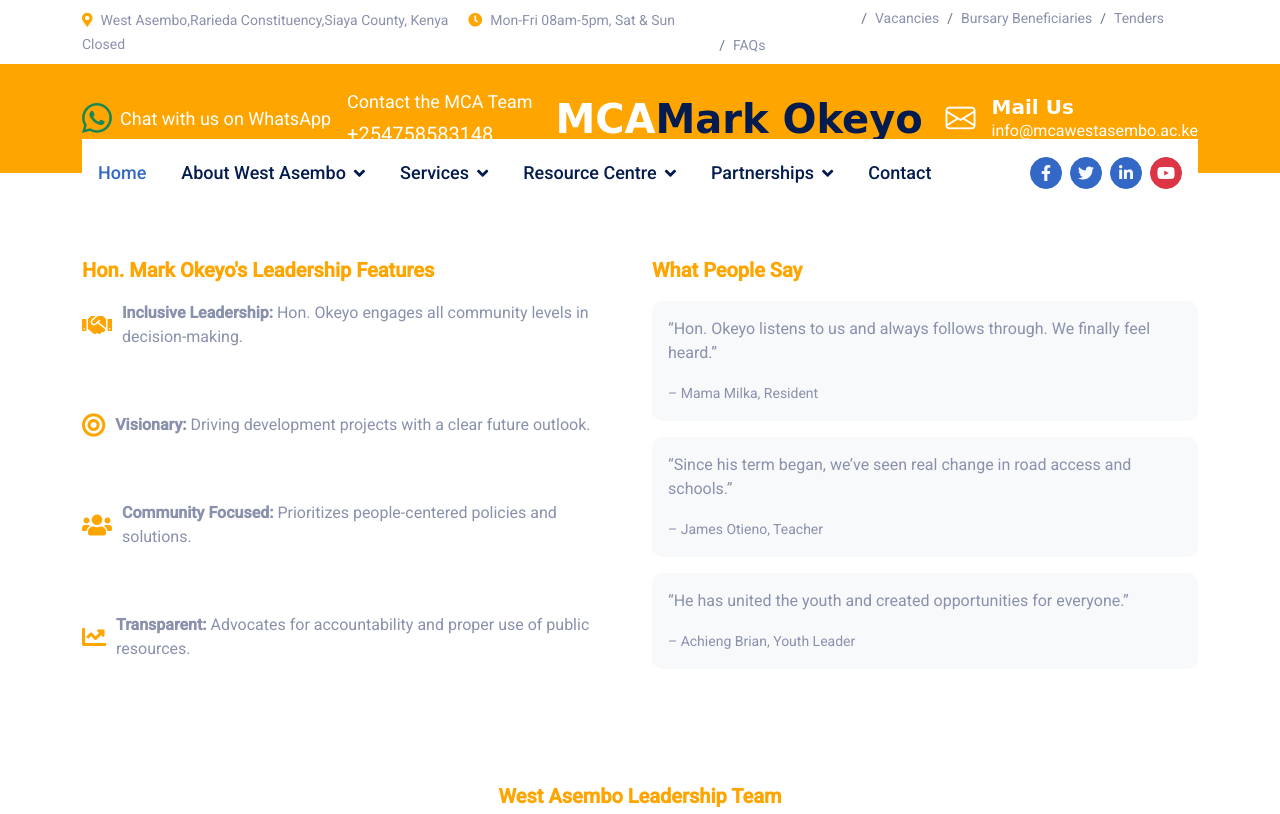
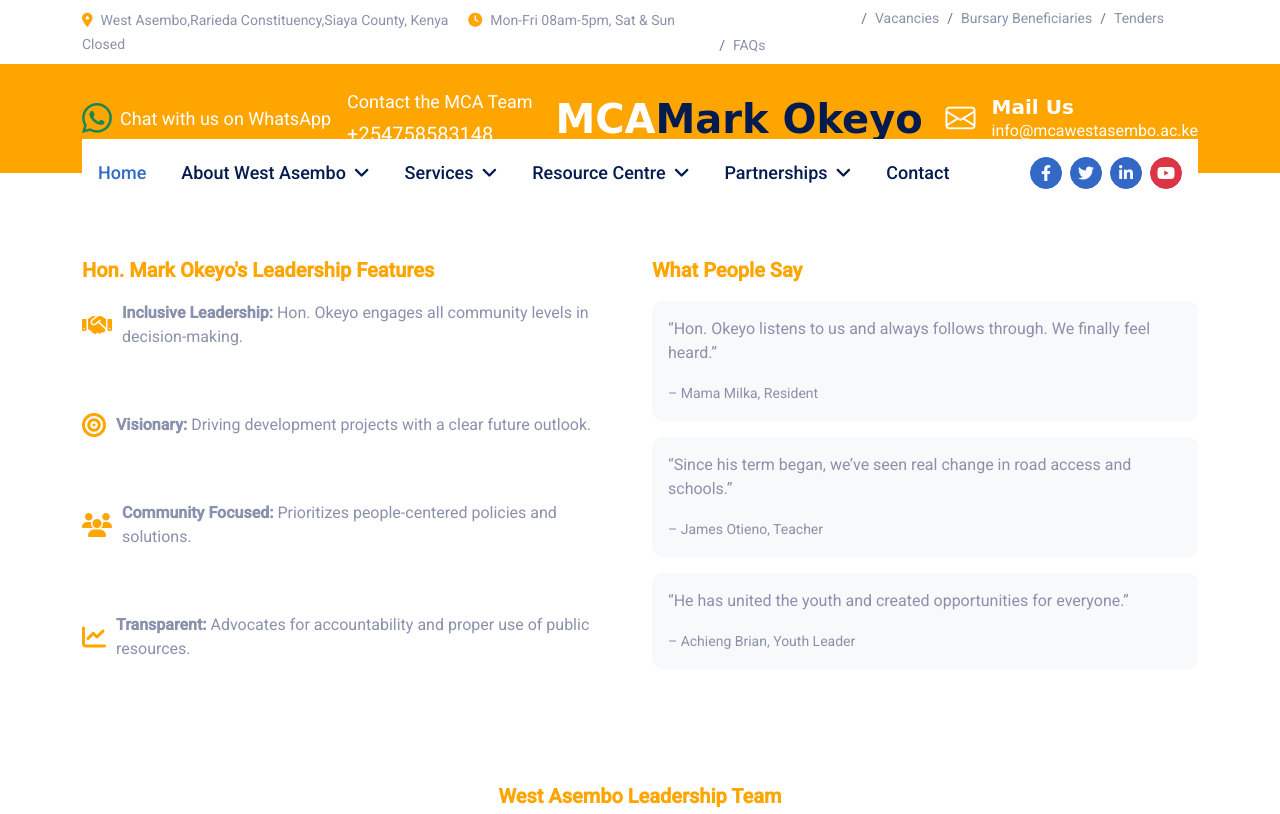
Before and after one commit to OnekoOgonya/westasemboweb, a plain HTML site: page resource.html in a window 1280 px wide. Shown: the top 814 px of the page. Drawn offline with nearby package versions, Linux system fonts and the light colour scheme; a web font is replaced by a local one.

Commit message:
Update resource.html

```diff
--- a/resource.html
+++ b/resource.html
@@ -38,6 +38,8 @@
 
     <!-- Animate.css for WOW.js -->
     <link rel="stylesheet" href="https://cdnjs.cloudflare.com/ajax/libs/animate.css/4.1.1/animate.min.css" />
+
+    <link rel="stylesheet" href="https://cdnjs.cloudflare.com/ajax/libs/font-awesome/6.4.2/css/all.min.css" integrity="sha512-...YOUR_INTEGRITY_HASH..." crossorigin="anonymous" referrerpolicy="no-referrer" />
 
 </head>
 
```
